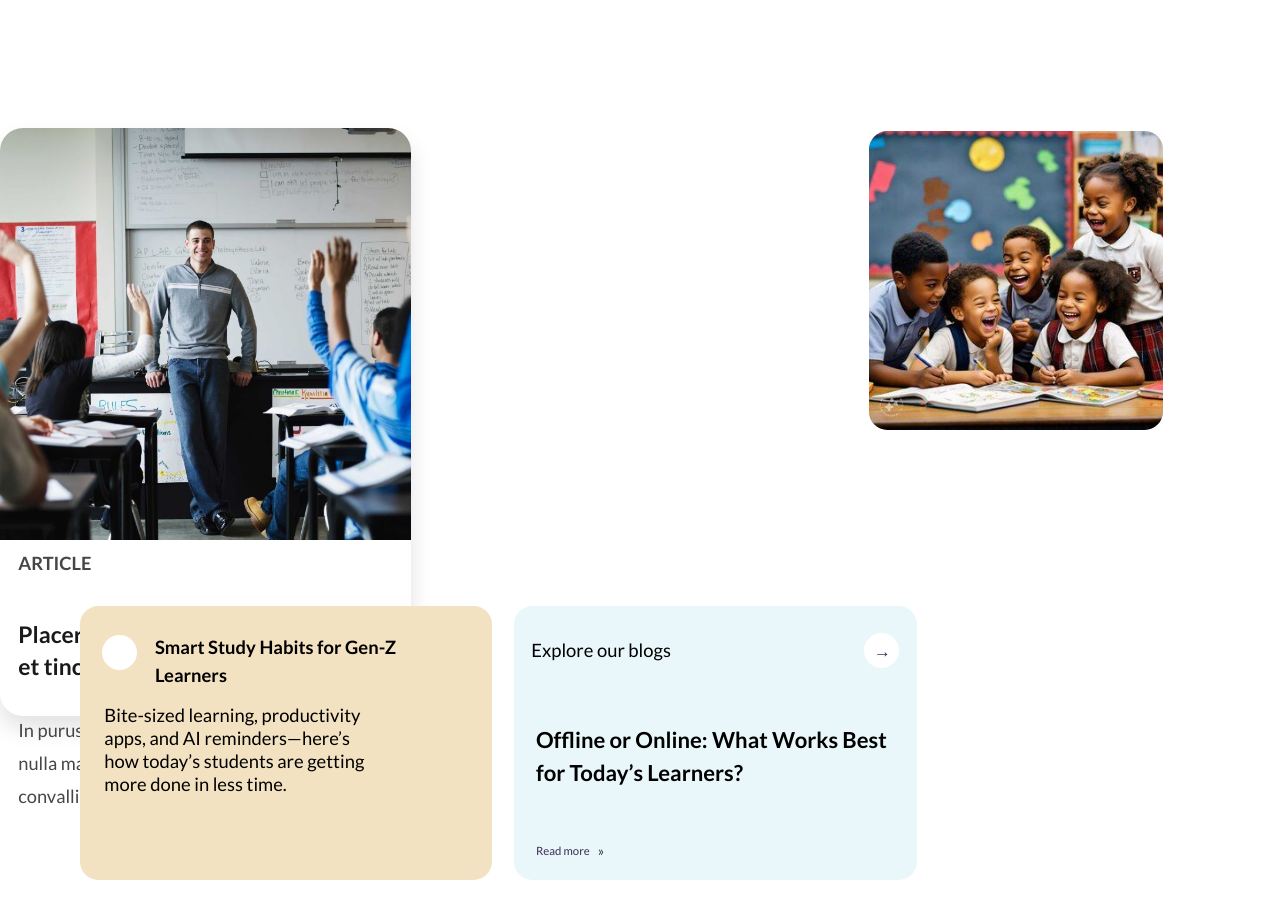
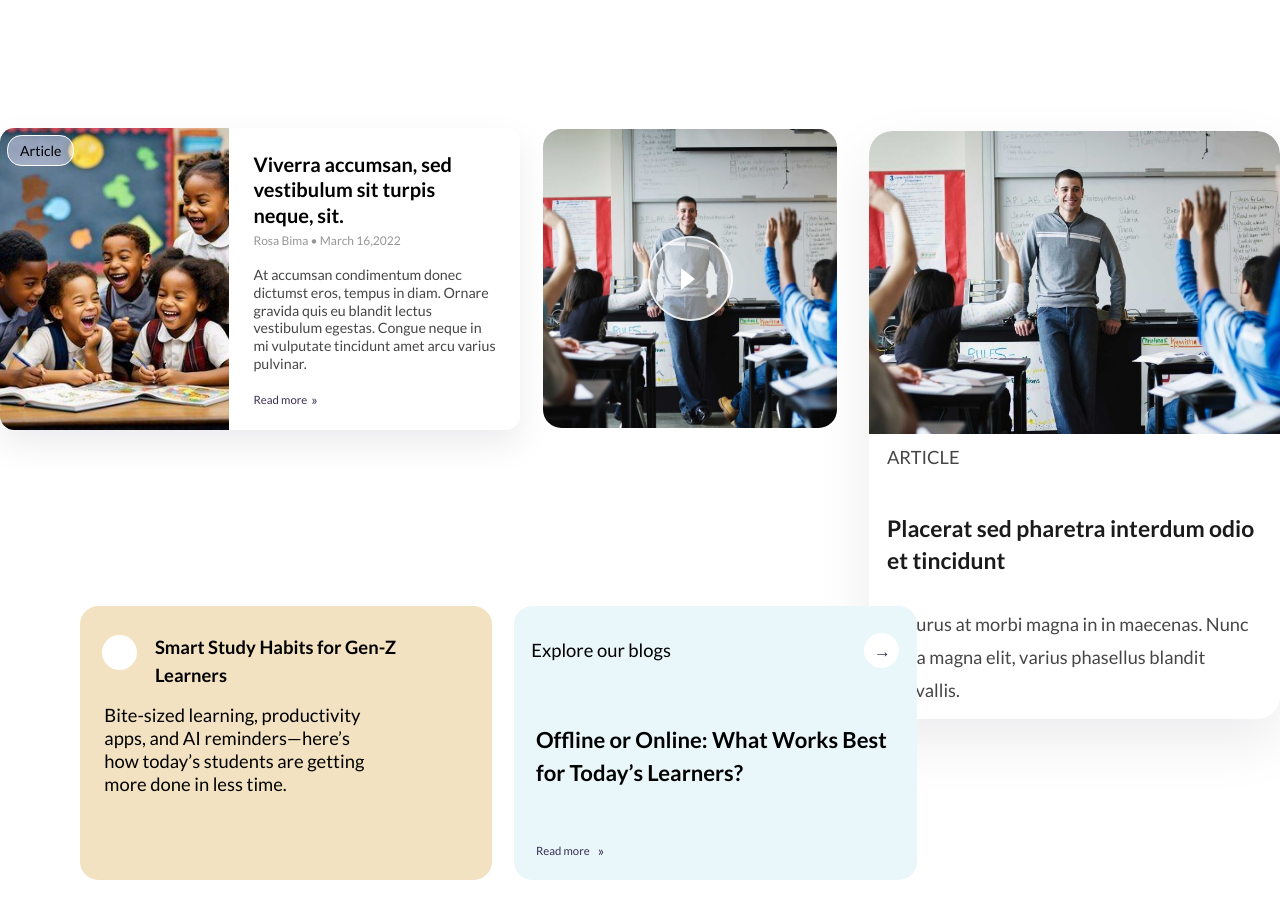
Before and after one commit to pranavdhawan/meritifi, a Next.js app: page /landing in a window 1280 px wide. Shown: the part 3040-3958 px from the top of the page. Built offline with nearby package versions, Linux system fonts and the light colour scheme.

Commit message:
feat(magazine): match figma layout — left feature card, center video with play overlay, right tall article; fix spacing

```diff
--- a/src/app/landing/sections/Magazine.tsx
+++ b/src/app/landing/sections/Magazine.tsx
@@ -1,21 +1,46 @@
-import Image from 'next/image'
+import Image from "next/image";
 
 export function Magazine() {
   return (
     <section id="magazine" className="w-[1440px] max-w-full mx-auto">
       <h2 className="ds-heading-2 text-center pt-[52px]">Meritifi magazine</h2>
       <div className="relative mt-[161px] px-[79.5px] max-sm:px-6 h-[822px] max-sm:h-auto">
-        <div className="absolute left-[0px] top-[0px] w-[411.33px] h-[588.01px] rounded-[22.85px] shadow-[0px_12px_22.85px_rgba(18,17,39,0.12)] bg-white transition-all duration-200 hover:shadow-[0px_18px_32px_rgba(18,17,39,0.16)] hover:-translate-y-0.5 max-sm:static max-sm:w-full max-sm:h-auto">
-          <Image src="/assets/mag-left.png" alt="feature" width={411} height={303} className="rounded-t-[22.85px] object-cover w-full h-auto" />
+        {/* Top-left: two-column feature card */}
+        <div className="absolute left-[0px] top-[0px] w-[519.91px] h-[301.83px] rounded-[14.22px] bg-white shadow-[0px_14.22px_35.56px_rgba(18,17,39,0.08)] overflow-hidden max-sm:static max-sm:w-full max-sm:h-auto">
+          <div className="relative w-[229.44px] h-full float-left">
+            <Image src="/assets/mag-right.png" alt="feature" width={230} height={302} className="w-full h-full object-cover" />
+            <div className="absolute left-[7px] top-[7px] flex items-center gap-2 px-3 py-1 rounded-[14.22px] border border-white text-[14px]" style={{ background: 'rgba(237,232,254,0.46)' }}>
+              <span>Article</span>
+            </div>
+          </div>
+          <div className="ml-[229.44px] h-full px-6 py-6">
+            <h3 className="font-bold text-[20px] leading-[1.26]">Viverra accumsan, sed vestibulum sit turpis neque, sit.</h3>
+            <div className="mt-1 text-[12px] text-[#959595]">Rosa Bima • March 16,2022</div>
+            <p className="mt-4 text-[14.22px] leading-[1.26] text-[#464646]">
+              At accumsan condimentum donec dictumst eros, tempus in diam. Ornare gravida quis eu blandit lectus vestibulum egestas. Congue neque in mi vulputate tincidunt amet arcu varius pulvinar.
+            </p>
+            <div className="mt-4 text-[#382E53] text-[11.38px] inline-flex items-center gap-1">Read more <span className="text-[14px]">»</span></div>
+          </div>
+        </div>
+
+        {/* Top-center: video image with play overlay */}
+        <div className="absolute left-[542.92px] top-[0.92px] w-[294.46px] h-[299.07px] rounded-[18.4px] overflow-hidden max-sm:static max-sm:w-full max-sm:h-[240px]">
+          <Image src="/assets/mag-left.png" alt="video" width={294} height={299} className="object-cover w-full h-full" />
+          <div className="absolute inset-0 flex items-center justify-center">
+            <div className="w-[85px] h-[85px] rounded-full flex items-center justify-center" style={{ background: 'rgba(255,255,255,0.47)', boxShadow: '0 0 0 1.8px rgba(255,255,255,0.8) inset' }}>
+              <div className="w-[22px] h-[22px] border-l-[14px] border-l-[#ffffff] border-y-[11px] border-y-transparent ml-1" />
+            </div>
+          </div>
+        </div>
+
+        {/* Top-right: tall article card */}
+        <div className="absolute left-[868.67px] top-[2.76px] w-[411.33px] h-[588.01px] rounded-[22.85px] shadow-[0px_22.85px_57.13px_rgba(18,17,39,0.08)] bg-white overflow-hidden max-sm:static max-sm:w-full max-sm:h-auto">
+          <Image src="/assets/mag-left.png" alt="article" width={411} height={303} className="rounded-t-[22.85px] object-cover w-full h-[303px]" />
           <div className="px-[18.28px] pt-[10px]">
-            <div className="text-[18.28px] text-[#464646] font-semibold">ARTICLE</div>
+            <div className="text-[18.28px] text-[#464646]">ARTICLE</div>
             <h3 className="mt-[42px] text-[22.85px] font-bold text-[#1A1A1A] leading-[1.4]">Placerat sed pharetra interdum odio et tincidunt</h3>
             <p className="mt-[31px] text-[18.28px] leading-[1.8] text-[#464646]">In purus at morbi magna in in maecenas. Nunc nulla magna elit, varius phasellus blandit convallis.</p>
           </div>
-        </div>
-
-        <div className="absolute left-[868.67px] top-[2.76px] w-[294px] h-[299px] rounded-[18.4px] bg-black/20 overflow-hidden max-sm:static max-sm:w-full max-sm:h-[240px]">
-          <Image src="/assets/mag-right.png" alt="right" width={294} height={299} className="object-cover w-full h-full" />
         </div>
 
         <div className="absolute left-[79.5px] top-[161px] w-[1280px] h-[590.77px] max-sm:static max-sm:w-full max-sm:h-auto">
@@ -23,22 +48,33 @@ export function Magazine() {
             <div className="flex items-center justify-between px-[17.48px] pt-[27.61px]">
               <span className="text-[18.4px]">Explore our blogs</span>
               <div className="w-[34.97px] h-[34.97px] bg-white rounded-full flex items-center justify-center">
-                <span className="inline-block text-[#382E53] text-[17.07px] transition-transform duration-200 group-hover:translate-x-0.5">→</span>
+                <span className="inline-block text-[#382E53] text-[17.07px] transition-transform duration-200 group-hover:translate-x-0.5">
+                  →
+                </span>
               </div>
             </div>
-            <h3 className="px-[22.08px] mt-[55px] text-[22.08px] font-bold">Offline or Online: What Works Best for Today’s Learners?</h3>
+            <h3 className="px-[22.08px] mt-[55px] text-[22.08px] font-bold">
+              Offline or Online: What Works Best for Today’s Learners?
+            </h3>
             <div className="px-[22.08px] mt-[50px] flex items-center gap-2 text-[#382E53]">
               <span className="text-[11.38px]">Read more</span>
-              <span className="inline-block text-[14px] transition-transform duration-200 group-hover:translate-x-1">»</span>
+              <span className="inline-block text-[14px] transition-transform duration-200 group-hover:translate-x-1">
+                »
+              </span>
             </div>
           </div>
           <div className="absolute left-0 top-[316.55px] w-[412.25px] h-[274.22px] rounded-[18.4px] bg-[#F3E2C1] max-sm:static max-sm:w-full max-sm:mt-6">
             <div className="absolute left-[22.08px] top-[29.45px] w-[34.97px] h-[34.97px] bg-white rounded-full" />
-            <h3 className="absolute left-[75.46px] top-[28.53px] text-[18.4px] font-semibold w-[246.61px]">Smart Study Habits for Gen-Z Learners</h3>
-            <p className="absolute left-[24.85px] top-[98.46px] w-[272.38px] text-[18.4px] leading-[1.25]">Bite-sized learning, productivity apps, and AI reminders—here’s how today’s students are getting more done in less time.</p>
+            <h3 className="absolute left-[75.46px] top-[28.53px] text-[18.4px] font-semibold w-[246.61px]">
+              Smart Study Habits for Gen-Z Learners
+            </h3>
+            <p className="absolute left-[24.85px] top-[98.46px] w-[272.38px] text-[18.4px] leading-[1.25]">
+              Bite-sized learning, productivity apps, and AI reminders—here’s
+              how today’s students are getting more done in less time.
+            </p>
           </div>
         </div>
       </div>
     </section>
-  )
+  );
 }
```
